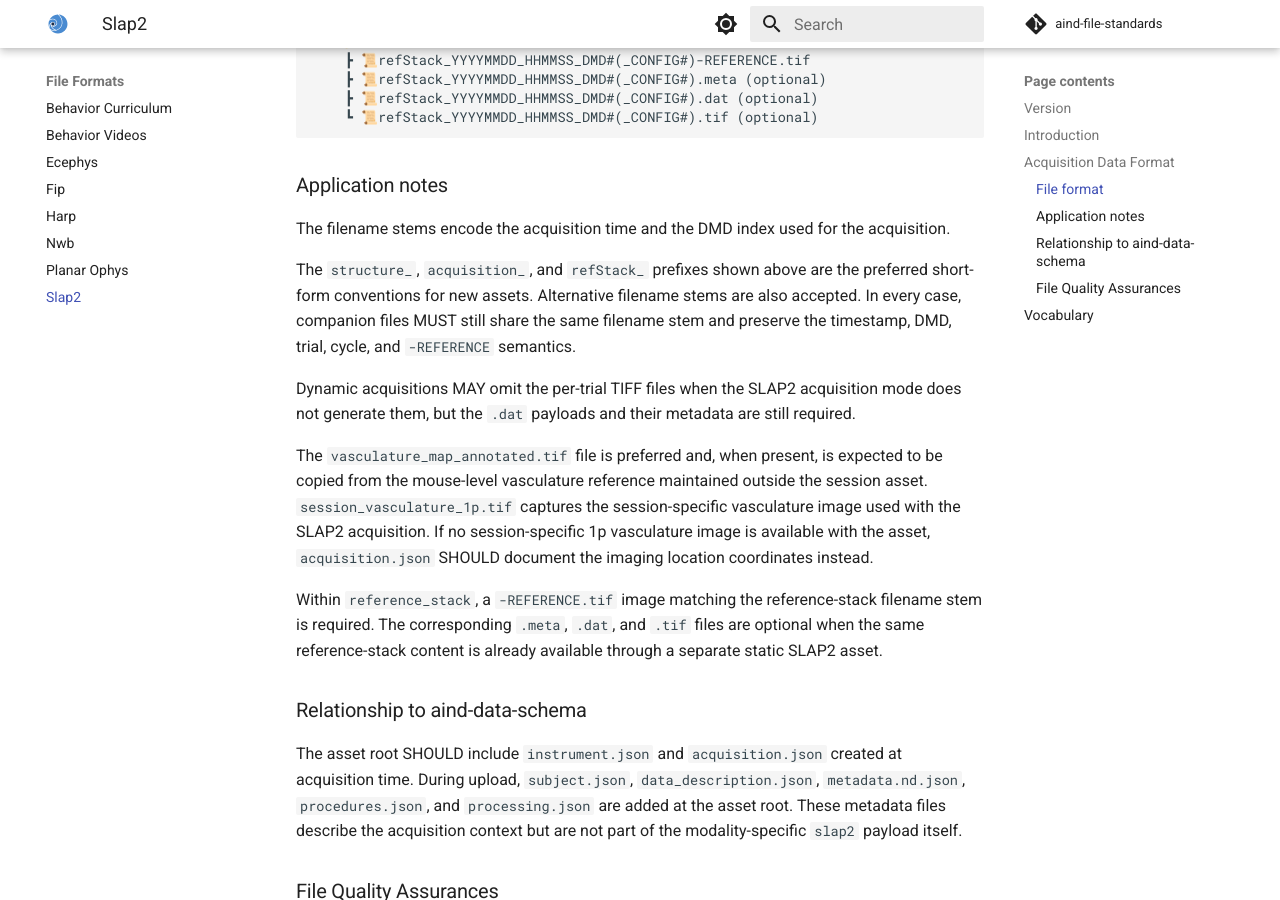
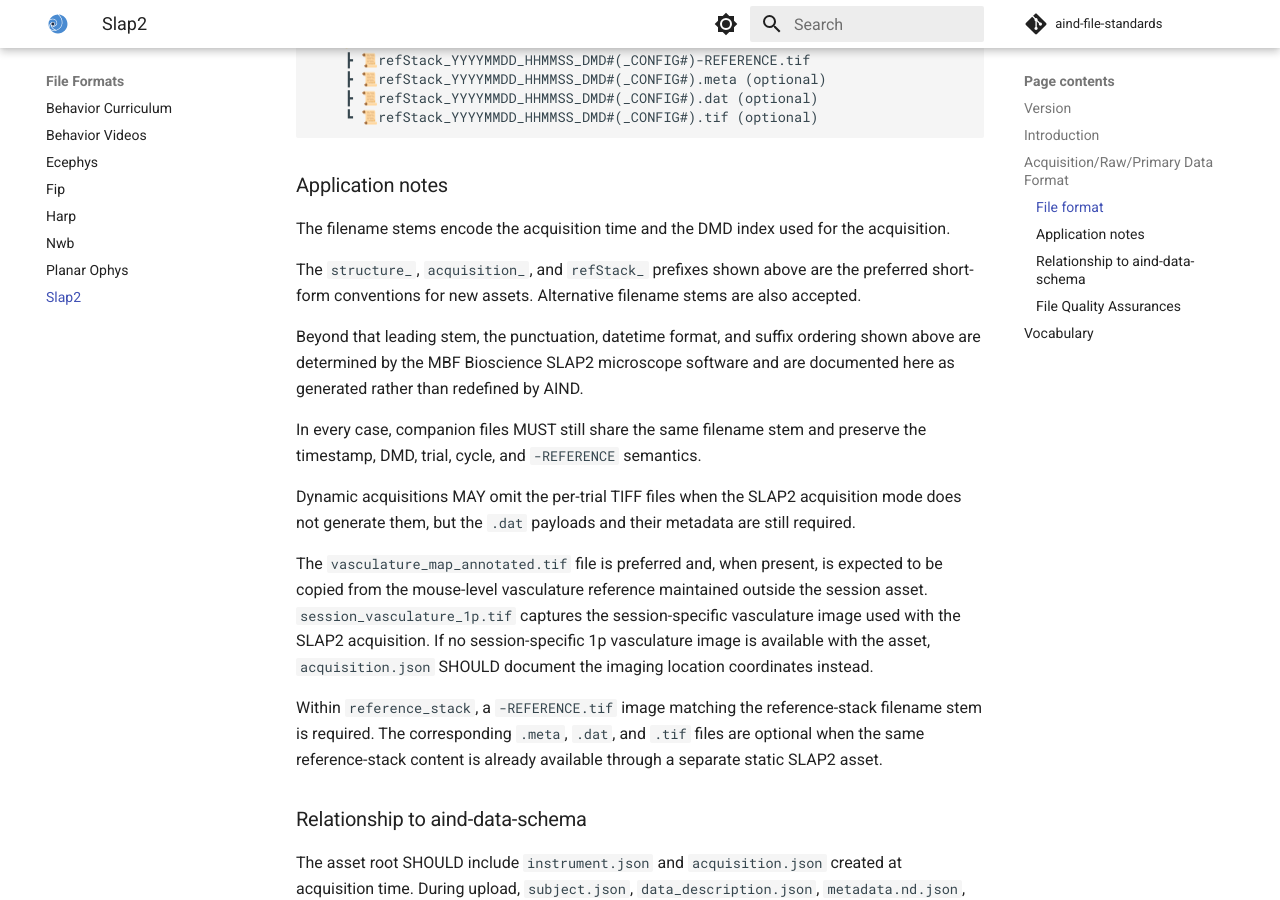
Before and after one commit to AllenNeuralDynamics/aind-file-standards, an MkDocs documentation site: the page built from docs/file_formats/slap2.md, in a window 1280 px wide and 900 px high, scrolled down 1466 px. Built offline with MkDocs 1.6.1 and Material for MkDocs 9.7.7, drawn with Linux system fonts in a browser that asks for light colours; comment, search, counter and statistics services are not loaded; some of the changed text lies outside the part shown.

Commit message:
docs: clarify SLAP2 raw data heading

```diff
--- a/docs/file_formats/slap2.md
+++ b/docs/file_formats/slap2.md
@@ -8,7 +8,7 @@
 
 This document describes the standards for SLAP2 optical physiology data assets. The standard covers both static SLAP2 structure acquisitions and dynamic SLAP2 experiment acquisitions.
 
-## Acquisition Data Format
+## Acquisition/Raw/Primary Data Format
 
 Following SciComp standards, SLAP2 data MUST be saved in the `slap2` modality folder. The timestamped session directory is the data asset root and contains the AIND metadata files for the acquisition. Other modality folders, such as `behavior` and `behavior-videos`, MAY exist alongside `slap2` and SHOULD follow their own standards.
 
@@ -55,7 +55,11 @@ Dynamic SLAP2 experiment assets MUST store their modality-specific files in `sla
 
 The filename stems encode the acquisition time and the DMD index used for the acquisition.
 
-The `structure_`, `acquisition_`, and `refStack_` prefixes shown above are the preferred short-form conventions for new assets. Alternative filename stems are also accepted. In every case, companion files MUST still share the same filename stem and preserve the timestamp, DMD, trial, cycle, and `-REFERENCE` semantics.
+The `structure_`, `acquisition_`, and `refStack_` prefixes shown above are the preferred short-form conventions for new assets. Alternative filename stems are also accepted.
+
+Beyond that leading stem, the punctuation, datetime format, and suffix ordering shown above are determined by the MBF Bioscience SLAP2 microscope software and are documented here as generated rather than redefined by AIND.
+
+In every case, companion files MUST still share the same filename stem and preserve the timestamp, DMD, trial, cycle, and `-REFERENCE` semantics.
 
 Dynamic acquisitions MAY omit the per-trial TIFF files when the SLAP2 acquisition mode does not generate them, but the `.dat` payloads and their metadata are still required.
 
```
